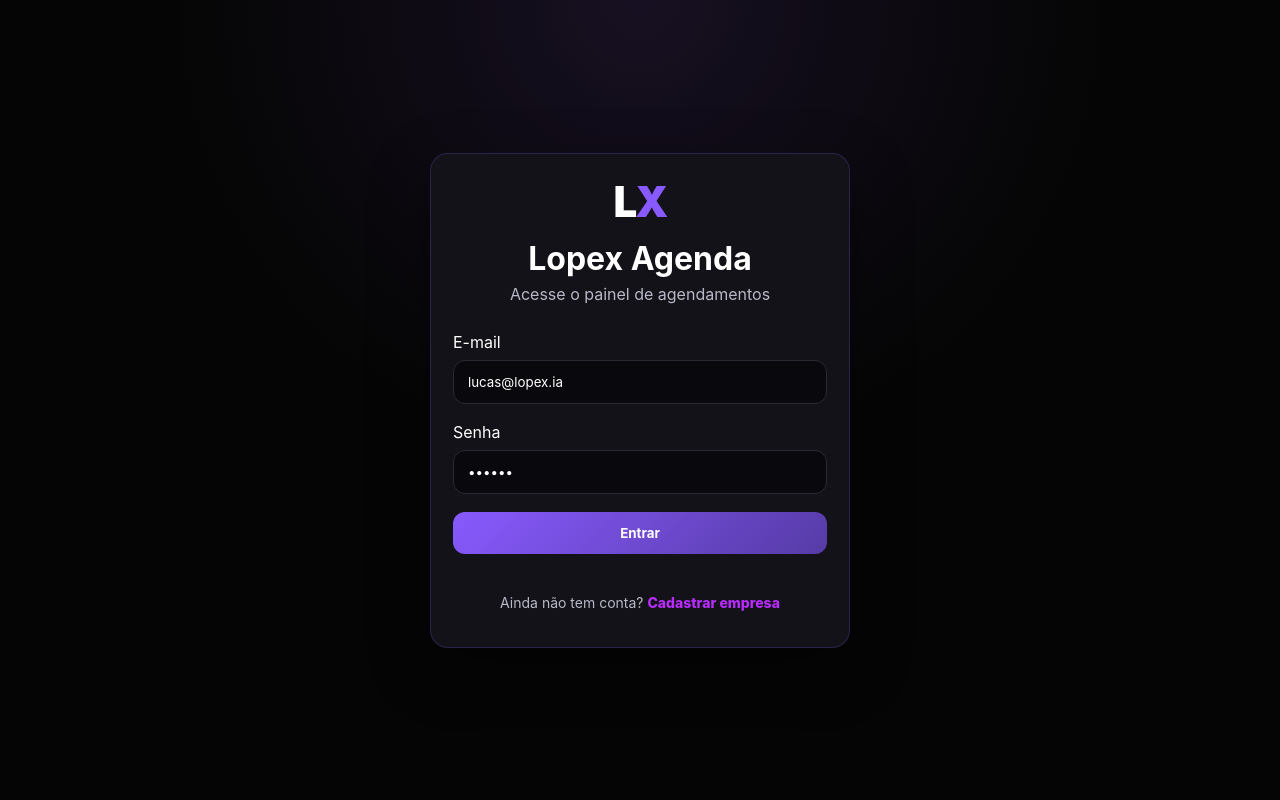
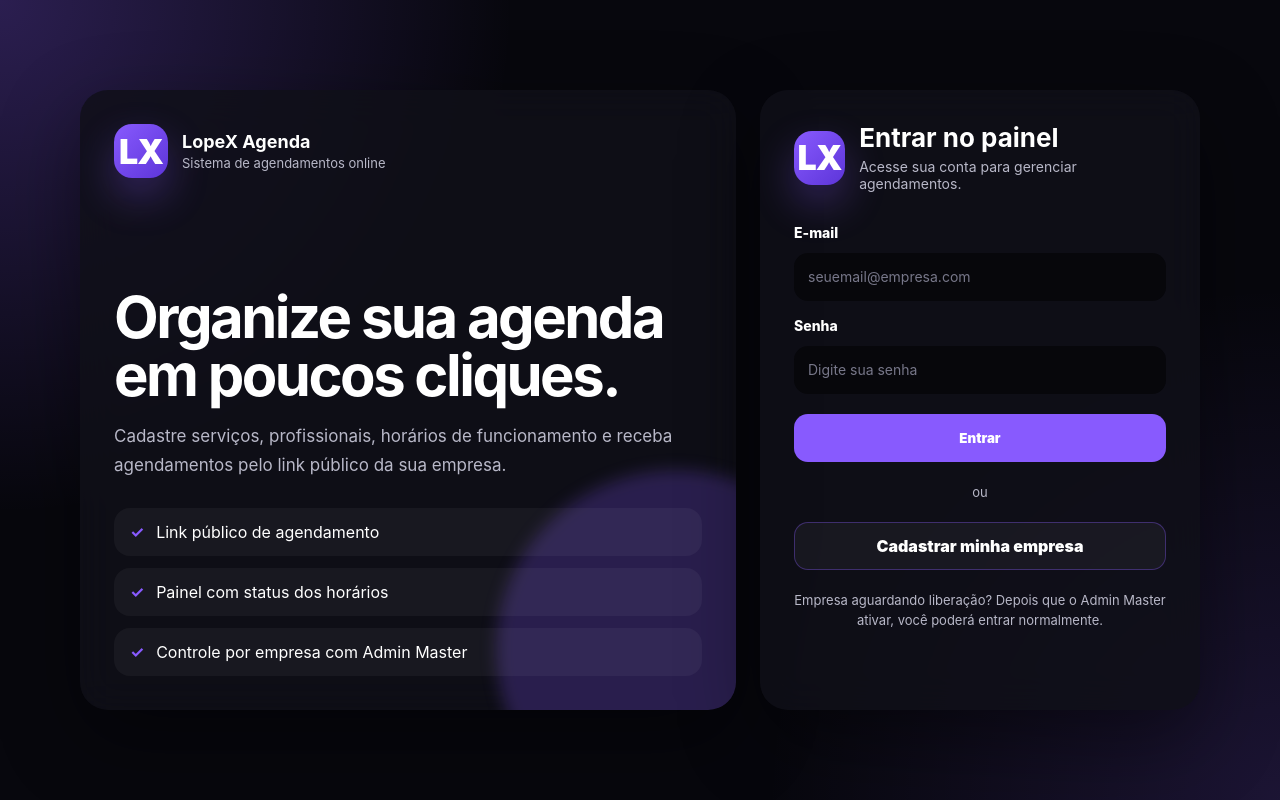
Before and after one commit to joelllopezs/apilopexfrontend, a React (Vite) app: page / in a window 1280 px wide. Built offline with nearby package versions, Linux system fonts and the light colour scheme.

Commit message:
feat: melhora tela de login

```diff
--- a/src/index.css
+++ b/src/index.css
@@ -1844,3 +1844,268 @@ button.primary-button:disabled {
   justify-content: center;
   text-decoration: none;
 }
+
+/* =========================
+   LOGIN PROFISSIONAL
+========================= */
+
+.login-page {
+  min-height: 100vh;
+  display: grid;
+  place-items: center;
+  padding: 28px;
+  background:
+    radial-gradient(circle at top left, rgba(136, 90, 254, 0.28), transparent 34%),
+    radial-gradient(circle at bottom right, rgba(136, 90, 254, 0.16), transparent 34%),
+    #07070d;
+}
+
+.login-shell {
+  width: min(1120px, 100%);
+  display: grid;
+  grid-template-columns: minmax(0, 1.05fr) minmax(360px, 440px);
+  gap: 24px;
+  align-items: stretch;
+}
+
+.login-side-panel,
+.login-card {
+  border: 1px solid var(--border);
+  background: rgba(16, 16, 24, 0.84);
+  backdrop-filter: blur(18px);
+  box-shadow: 0 28px 80px rgba(0, 0, 0, 0.42);
+}
+
+.login-side-panel {
+  min-height: 620px;
+  border-radius: 28px;
+  padding: 34px;
+  display: flex;
+  flex-direction: column;
+  justify-content: space-between;
+  overflow: hidden;
+  position: relative;
+}
+
+.login-side-panel::after {
+  content: "";
+  position: absolute;
+  width: 360px;
+  height: 360px;
+  right: -120px;
+  bottom: -120px;
+  border-radius: 999px;
+  background: color-mix(in srgb, var(--primary-color) 24%, transparent);
+  filter: blur(8px);
+}
+
+.login-side-brand {
+  position: relative;
+  z-index: 1;
+  display: flex;
+  align-items: center;
+  gap: 14px;
+}
+
+.login-side-brand strong {
+  display: block;
+  color: var(--text);
+  font-size: 18px;
+}
+
+.login-side-brand span {
+  display: block;
+  color: var(--muted);
+  font-size: 13px;
+  margin-top: 3px;
+}
+
+.login-side-content {
+  position: relative;
+  z-index: 1;
+  max-width: 620px;
+}
+
+.login-side-content h1 {
+  font-size: clamp(34px, 5vw, 58px);
+  line-height: 1;
+  letter-spacing: -2.5px;
+  margin: 0 0 18px;
+}
+
+.login-side-content p {
+  color: var(--muted);
+  font-size: 17px;
+  line-height: 1.7;
+  max-width: 560px;
+}
+
+.login-benefits {
+  display: grid;
+  gap: 12px;
+  margin-top: 28px;
+}
+
+.login-benefits div {
+  display: flex;
+  align-items: center;
+  gap: 12px;
+  color: var(--text);
+  padding: 14px 16px;
+  border-radius: 16px;
+  background: rgba(255, 255, 255, 0.045);
+  border: 1px solid var(--border);
+}
+
+.login-benefits strong {
+  color: var(--primary-color);
+}
+
+.login-card {
+  border-radius: 28px;
+  padding: 34px;
+}
+
+.login-brand {
+  display: flex;
+  align-items: center;
+  gap: 14px;
+  margin-bottom: 28px;
+}
+
+.brand-icon {
+  width: 54px;
+  height: 54px;
+  border-radius: 18px;
+  display: grid;
+  place-items: center;
+  background: linear-gradient(135deg, var(--primary-color), #5d35d9);
+  color: #ffffff;
+  font-weight: 950;
+  letter-spacing: -1px;
+  box-shadow: 0 18px 40px color-mix(in srgb, var(--primary-color) 30%, transparent);
+}
+
+.login-brand h1 {
+  margin: 0 0 5px;
+  font-size: 26px;
+}
+
+.login-brand p {
+  margin: 0;
+  color: var(--muted);
+  font-size: 14px;
+}
+
+.login-form {
+  display: grid;
+  gap: 12px;
+}
+
+.login-form label {
+  color: var(--text);
+  font-size: 14px;
+  font-weight: 800;
+}
+
+.login-form input {
+  height: 48px;
+  border-radius: 14px;
+  border: 1px solid var(--border);
+  background: var(--input-bg);
+  color: var(--text);
+  padding: 0 14px;
+  outline: none;
+}
+
+.login-form input:focus {
+  border-color: color-mix(in srgb, var(--primary-color) 55%, transparent);
+  box-shadow: 0 0 0 4px color-mix(in srgb, var(--primary-color) 16%, transparent);
+}
+
+.login-form button,
+.create-account-button {
+  min-height: 48px;
+  border-radius: 14px;
+  border: none;
+  background: var(--primary-color);
+  color: #ffffff;
+  font-weight: 900;
+  cursor: pointer;
+  margin-top: 8px;
+}
+
+.login-form button:disabled {
+  opacity: 0.6;
+  cursor: not-allowed;
+}
+
+.login-divider {
+  display: flex;
+  align-items: center;
+  gap: 12px;
+  color: var(--muted);
+  font-size: 13px;
+  margin: 22px 0;
+}
+
+.login-divider::before,
+.login-divider::after {
+  content: "";
+  height: 1px;
+  flex: 1;
+  background: var(--border);
+}
+
+.create-account-button {
+  display: flex;
+  align-items: center;
+  justify-content: center;
+  text-decoration: none;
+  background: rgba(255, 255, 255, 0.045);
+  border: 1px solid color-mix(in srgb, var(--primary-color) 35%, transparent);
+}
+
+.create-account-button:hover {
+  background: color-mix(in srgb, var(--primary-color) 18%, transparent);
+}
+
+.login-footer {
+  color: var(--muted);
+  font-size: 13px;
+  line-height: 1.6;
+  text-align: center;
+  margin: 20px 0 0;
+}
+
+.login-footer a {
+  color: var(--primary-color);
+  font-weight: 800;
+  text-decoration: none;
+}
+
+@media (max-width: 920px) {
+  .login-shell {
+    grid-template-columns: 1fr;
+  }
+
+  .login-side-panel {
+    min-height: auto;
+  }
+}
+
+@media (max-width: 560px) {
+  .login-page {
+    padding: 16px;
+  }
+
+  .login-side-panel,
+  .login-card {
+    border-radius: 22px;
+    padding: 24px;
+  }
+
+  .login-brand {
+    align-items: flex-start;
+  }
+}
--- a/src/pages/Login.jsx
+++ b/src/pages/Login.jsx
@@ -5,114 +5,183 @@ import api from "../api/api";
 export default function Login() {
   const navigate = useNavigate();
 
-  const [email, setEmail] = useState("lucas@lopex.ia");
-  const [password, setPassword] = useState("123456");
+  const [email, setEmail] = useState("");
+  const [password, setPassword] = useState("");
   const [loading, setLoading] = useState(false);
-  const [error, setError] = useState("");
+  const [message, setMessage] = useState("");
+
+  function clearSession() {
+    localStorage.removeItem("@lopex:token");
+    localStorage.removeItem("@lopex:user");
+    localStorage.removeItem("@lopex:company");
+  }
+
+  function getFriendlyError(error) {
+    const apiMessage = error.response?.data?.message;
+
+    if (!apiMessage) {
+      return "Não foi possível fazer login. Verifique sua conexão e tente novamente.";
+    }
+
+    if (apiMessage.toLowerCase().includes("empresa inativa")) {
+      return "Sua empresa ainda está aguardando liberação do Admin Master.";
+    }
+
+    if (apiMessage.toLowerCase().includes("usuário inativo")) {
+      return "Seu usuário está inativo. Entre em contato com o administrador.";
+    }
+
+    if (
+      apiMessage.toLowerCase().includes("senha inválidos") ||
+      apiMessage.toLowerCase().includes("senha inválida") ||
+      apiMessage.toLowerCase().includes("e-mail ou senha")
+    ) {
+      return "E-mail ou senha inválidos.";
+    }
+
+    return apiMessage;
+  }
 
   async function handleLogin(event) {
     event.preventDefault();
 
     try {
       setLoading(true);
-      setError("");
+      setMessage("");
+      clearSession();
+
+      if (!email.trim() || !password) {
+        setMessage("Informe e-mail e senha para entrar.");
+        return;
+      }
 
       const response = await api.post("/auth/login", {
-        email,
+        email: email.trim().toLowerCase(),
         password,
       });
 
+      const user = response.data.user;
+
       localStorage.setItem("@lopex:token", response.data.token);
-      localStorage.setItem("@lopex:user", JSON.stringify(response.data.user));
+      localStorage.setItem("@lopex:user", JSON.stringify(user));
+
+      if (user.company) {
+        localStorage.setItem("@lopex:company", JSON.stringify(user.company));
+
+        if (user.company.primaryColor) {
+          document.documentElement.style.setProperty(
+            "--primary-color",
+            user.company.primaryColor
+          );
+        }
+      }
+
+      if (user.role === "super_admin") {
+        navigate("/admin");
+        return;
+      }
 
       navigate("/dashboard");
-    } catch (err) {
-      setError(err.response?.data?.message || "Erro ao fazer login.");
+    } catch (error) {
+      console.error(error);
+
+      clearSession();
+      setMessage(getFriendlyError(error));
     } finally {
       setLoading(false);
     }
   }
 
   return (
-    <main
-      className="page"
-      style={{
-        display: "grid",
-        placeItems: "center",
-        padding: 24,
-      }}
-    >
-      <form
-        onSubmit={handleLogin}
-        className="card"
-        style={{
-          width: "100%",
-          maxWidth: 420,
-        }}
-      >
-        <div style={{ textAlign: "center", marginBottom: 28 }}>
-          <div
-            style={{
-              fontSize: 42,
-              fontWeight: 900,
-              letterSpacing: -2,
-            }}
-          >
-            <span style={{ color: "#fff" }}>L</span>
-            <span style={{ color: "#885AFE" }}>X</span>
+    <main className="login-page">
+      <section className="login-shell">
+        <div className="login-side-panel">
+          <div className="login-side-brand">
+            <div className="brand-icon">LX</div>
+
+            <div>
+              <strong>LopeX Agenda</strong>
+              <span>Sistema de agendamentos online</span>
+            </div>
           </div>
 
-          <h1 style={{ margin: "12px 0 6px" }}>Lopex Agenda</h1>
-          <p style={{ color: "#b8b8c8", margin: 0 }}>
-            Acesse o painel de agendamentos
-          </p>
+          <div className="login-side-content">
+            <h1>Organize sua agenda em poucos cliques.</h1>
+
+            <p>
+              Cadastre serviços, profissionais, horários de funcionamento e
+              receba agendamentos pelo link público da sua empresa.
+            </p>
+
+            <div className="login-benefits">
+              <div>
+                <strong>✓</strong>
+                <span>Link público de agendamento</span>
+              </div>
+
+              <div>
+                <strong>✓</strong>
+                <span>Painel com status dos horários</span>
+              </div>
+
+              <div>
+                <strong>✓</strong>
+                <span>Controle por empresa com Admin Master</span>
+              </div>
+            </div>
+          </div>
         </div>
 
-        <div className="grid">
-          <label>
-            <span style={{ display: "block", marginBottom: 8 }}>E-mail</span>
+        <form onSubmit={handleLogin} className="login-card">
+          <div className="login-brand">
+            <div className="brand-icon">LX</div>
+
+            <div>
+              <h1>Entrar no painel</h1>
+              <p>Acesse sua conta para gerenciar agendamentos.</p>
+            </div>
+          </div>
+
+          {message && <div className="alert-message">{message}</div>}
+
+          <div className="login-form">
+            <label>E-mail</label>
             <input
-              className="input"
               type="email"
               value={email}
               onChange={(event) => setEmail(event.target.value)}
-              placeholder="admin@lopex.ia"
+              placeholder="seuemail@empresa.com"
+              required
             />
-          </label>
 
-          <label>
-            <span style={{ display: "block", marginBottom: 8 }}>Senha</span>
+            <label>Senha</label>
             <input
-              className="input"
               type="password"
               value={password}
               onChange={(event) => setPassword(event.target.value)}
-              placeholder="Sua senha"
+              placeholder="Digite sua senha"
+              required
             />
-          </label>
 
-          {error && (
-            <div
-              style={{
-                color: "#ff6b6b",
-                background: "rgba(255, 107, 107, 0.1)",
-                padding: 12,
-                borderRadius: 12,
-              }}
-            >
-              {error}
-            </div>
-          )}
+            <button type="submit" disabled={loading}>
+              {loading ? "Entrando..." : "Entrar"}
+            </button>
+          </div>
 
-          <button className="button" type="submit" disabled={loading}>
-            {loading ? "Entrando..." : "Entrar"}
-          </button>
+          <div className="login-divider">
+            <span>ou</span>
+          </div>
 
-<p className="login-footer">
-  Ainda não tem conta? <Link to="/register-company">Cadastrar empresa</Link>
-</p>
-        </div>
-      </form>
+          <Link to="/register-company" className="create-account-button">
+            Cadastrar minha empresa
+          </Link>
+
+          <p className="login-footer">
+            Empresa aguardando liberação? Depois que o Admin Master ativar, você
+            poderá entrar normalmente.
+          </p>
+        </form>
+      </section>
     </main>
   );
 }
```
